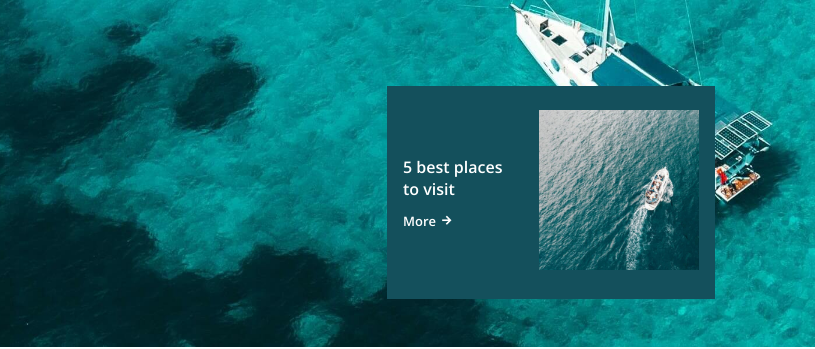
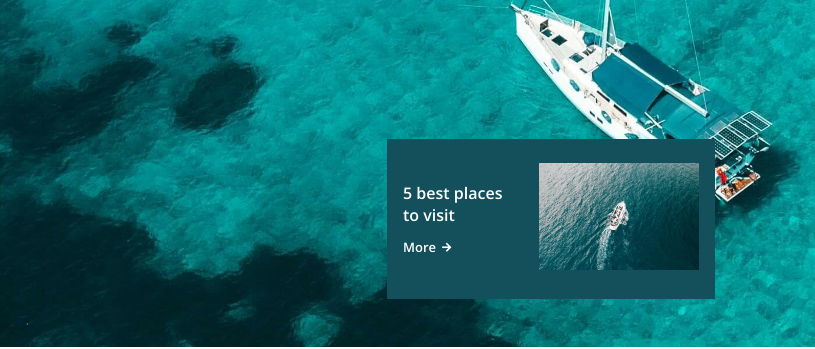
Before and after one commit to soyoung008/responsive_travel_website, a plain HTML site: page index.html in a window 1280 px wide. Shown: the part 293-642 px from the top of the page, 465-1280 px from the left. Drawn offline with nearby package versions, Linux system fonts and the light colour scheme.

Commit message:
final touch

```diff
--- a/assets/css/styles.css
+++ b/assets/css/styles.css
@@ -142,8 +142,8 @@ a {
 
 img,
 video {
-  width: 100%;
-  height: 100%;
+  max-width: 100%;
+  height: auto;
 }
 
 button,
@@ -1088,7 +1088,7 @@ input {
   }
   .home__data-title {
     font-size: 2rem;
-    margin-bottom: var(--mb-1);
+    margin-bottom: var(--mb);
   }
   .home__info {
     bottom: 1rem;
```
